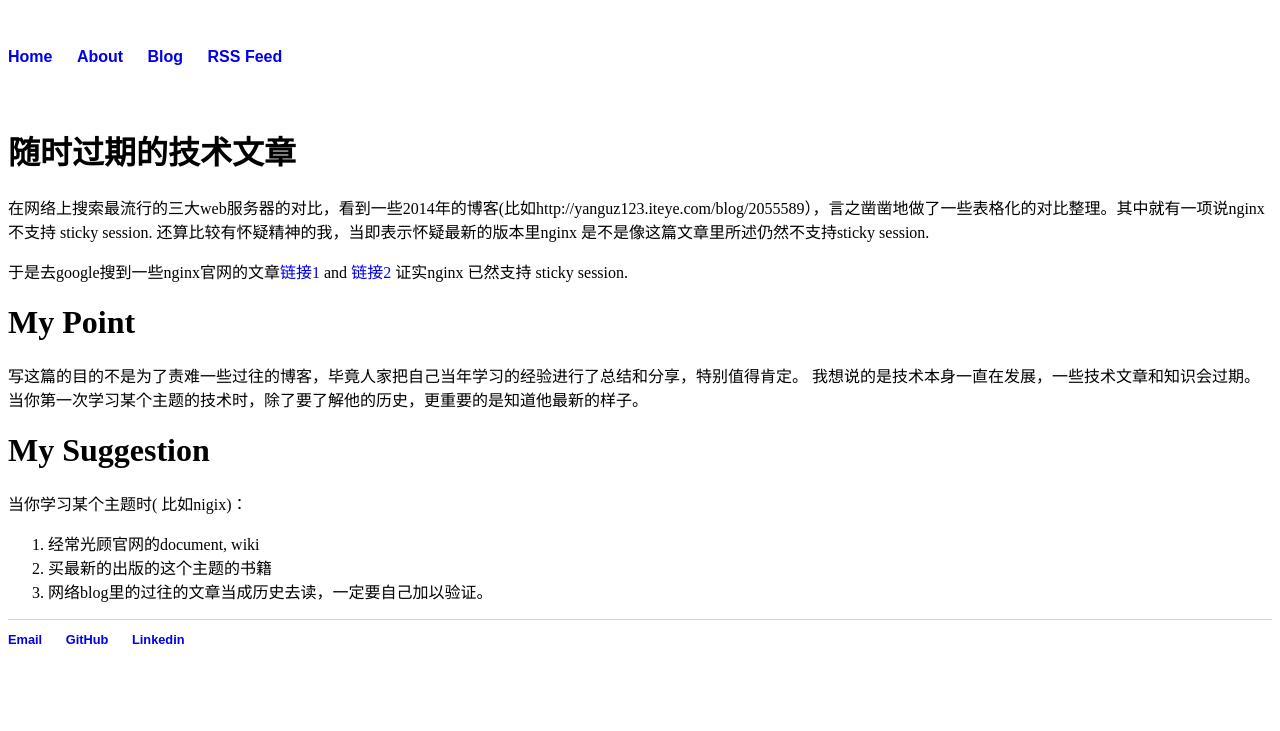
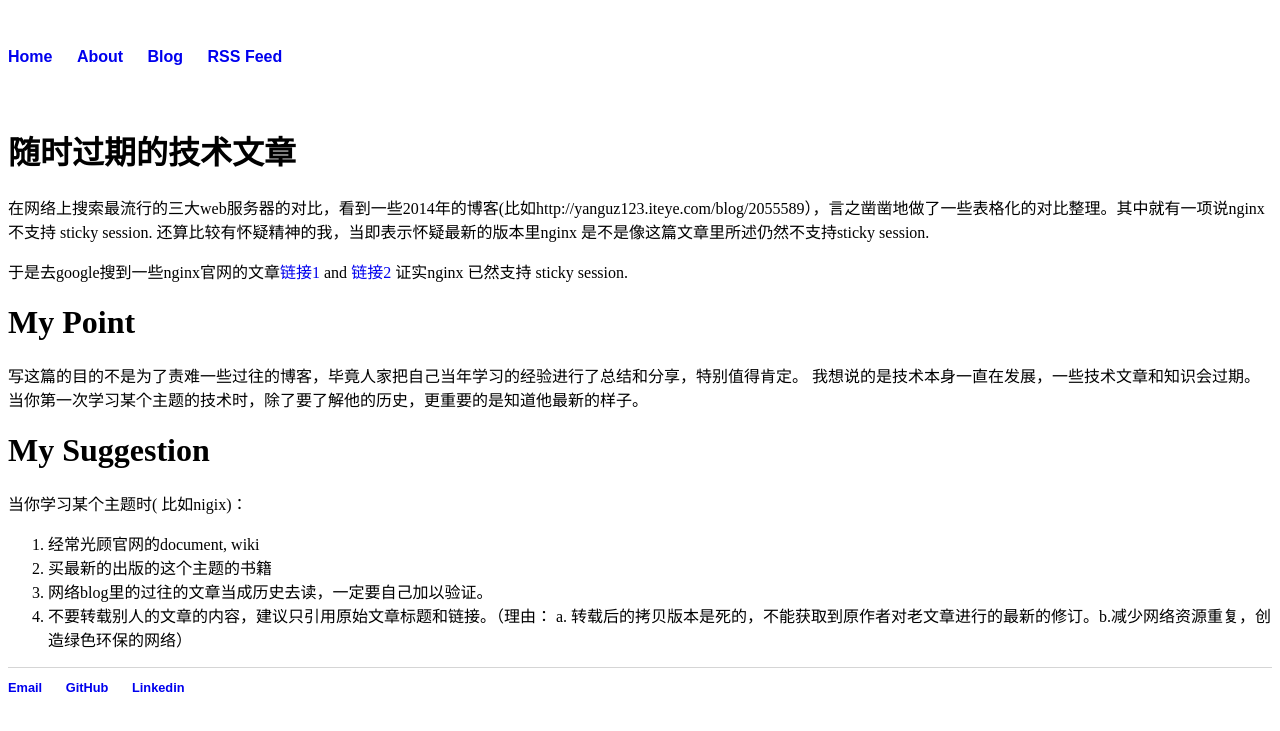
Before and after one commit to liuning0820/liuning0820.github.io, a Jekyll site: the page built from _posts/2017-07-24-learn-up-to-date-knowledge.md, in a window 1280 px wide. Shown: the top 731 px of the page. Built offline with Jekyll 4.4.1, drawn with Linux system fonts in a browser that asks for light colours.

Commit message:
update a bit.

```diff
--- a/_posts/2017-07-24-learn-up-to-date-knowledge.md
+++ b/_posts/2017-07-24-learn-up-to-date-knowledge.md
@@ -20,3 +20,4 @@ title: "learn the up to date knowledge"
 1. 经常光顾官网的document, wiki
 2. 买最新的出版的这个主题的书籍
 3. 网络blog里的过往的文章当成历史去读，一定要自己加以验证。
+4. 不要转载别人的文章的内容，建议只引用原始文章标题和链接。（理由： a. 转载后的拷贝版本是死的，不能获取到原作者对老文章进行的最新的修订。b.减少网络资源重复，创造绿色环保的网络）
```
